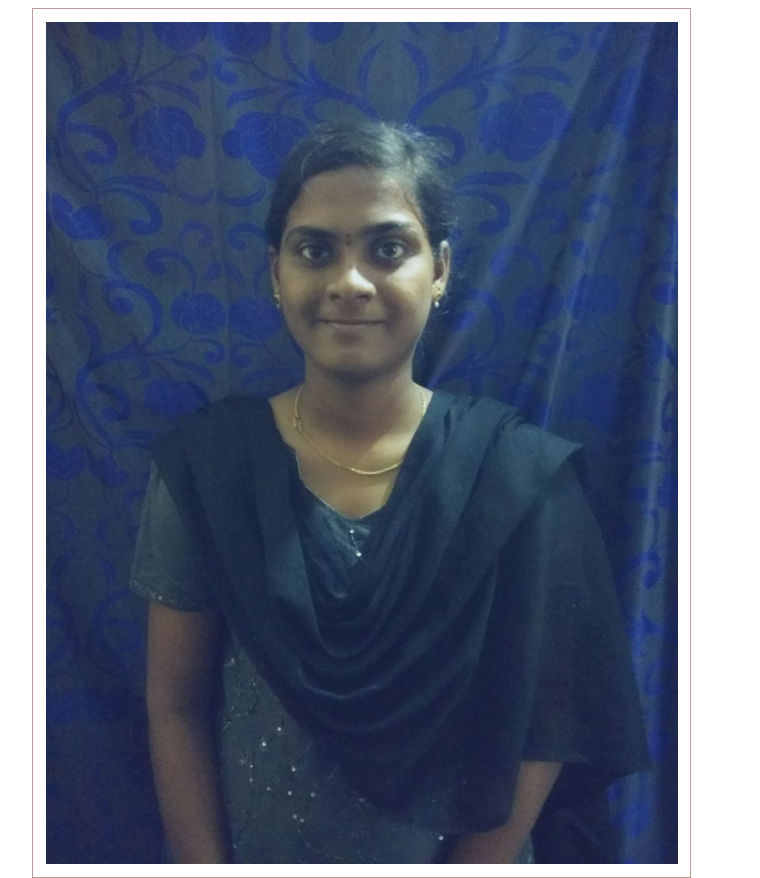
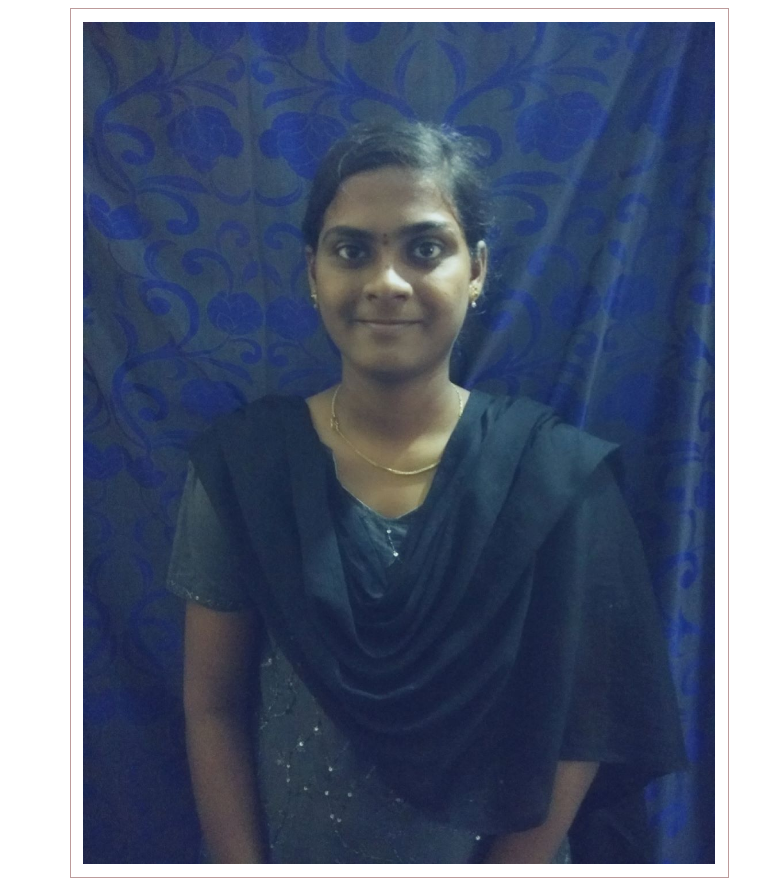
Before and after one commit to PARVATHI166DEVI/bus_id, a plain HTML site: page index.html in a window 1280 px wide. Shown: the top 878 px of the page, without its empty margins (14-774 px from the left). Drawn offline with Linux system fonts and the light colour scheme.

Commit message:
Update index.html

```diff
--- a/index.html
+++ b/index.html
@@ -8,7 +8,7 @@
     <link rel="stylesheet" href="id.css">
 </head>
 <body>
-    <img src="images/passport.jpg" style="height: 50%; width: 50%;border: 1px solid rgb(189, 155, 155); padding: 1%;margin-left: 3%;">
+    <img src="images/passport.jpg" style="height: 50%; width: 50%;border: 1px solid rgb(189, 155, 155); padding: 1%;margin-left: 6%;">
     <br>
     <span class="heading">Acc-Year</span>
     <div>2021-22</div>
```
